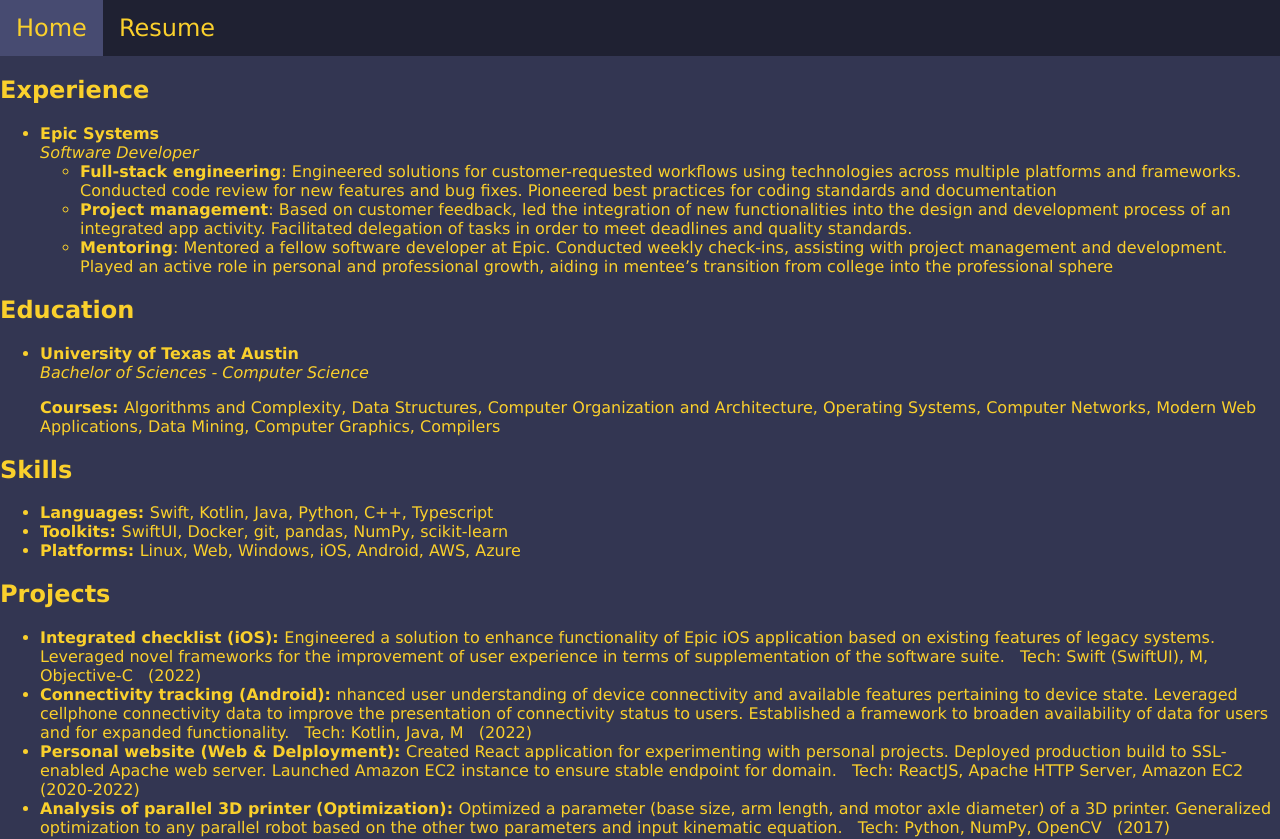
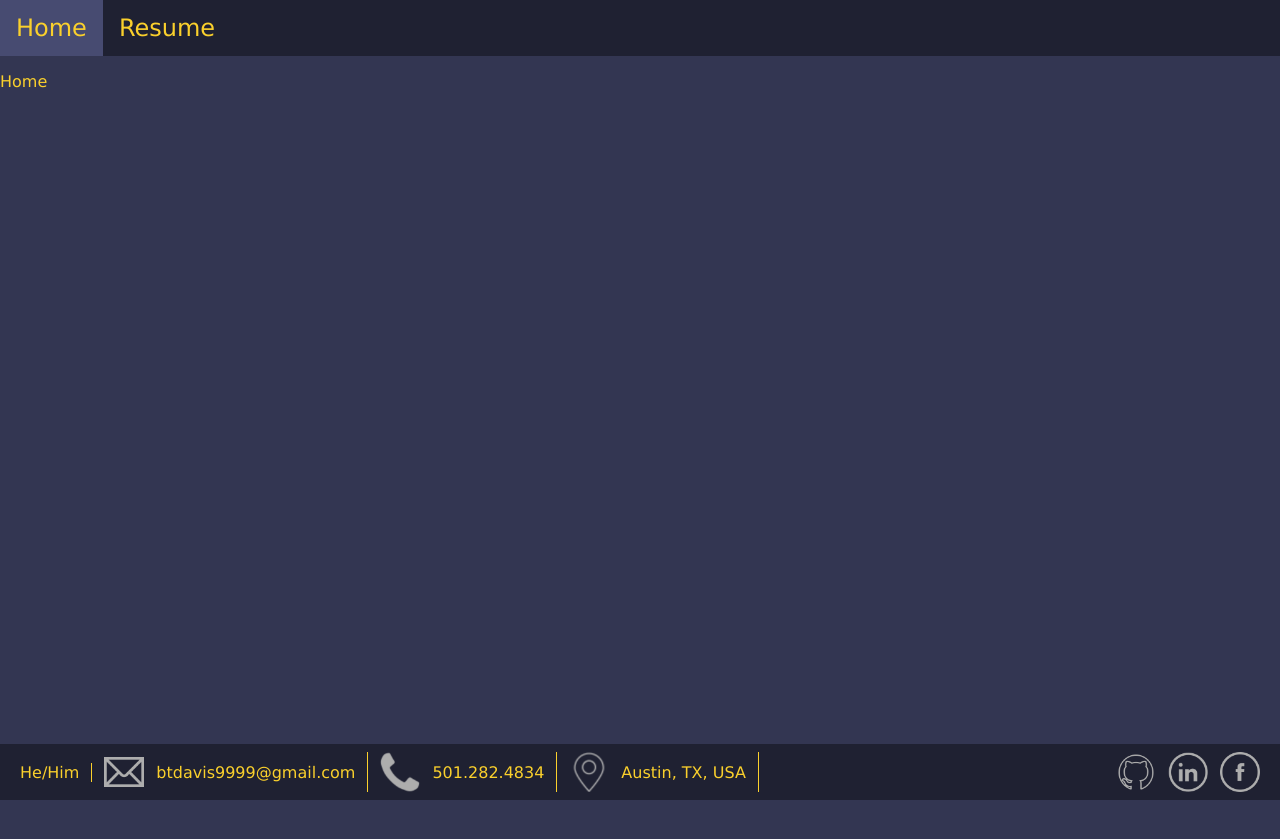
Before and after one commit to brocktdavis/my-website, a React (Create React App) app in the folder app/: page / in a window 1280 px wide. Shown: the top 839 px of the page. After the commit the page ends 800 px from the top, so only its background shows below. Built offline with nearby package versions, Linux system fonts and the light colour scheme.

Commit message:
Implement changing pages

```diff
--- a/app/src/component/App.js
+++ b/app/src/component/App.js
@@ -6,25 +6,38 @@
 import Resume from './pages/Resume';
 import Palette from './Palette';
 
+const pages = ['Home', 'Resume'];
+
 class App extends React.Component {
   constructor(props) {
     super(props);
     this.state = {
-      pages: ['Home', 'Resume'],
+      page: 'Home'
     }
   }
 
+  changePage(pageStr) {
+    this.setState({page: pageStr});
+  }
+
   render() {
+    let bodyContent = <p>404</p>;
+    if (this.state.page == 'Home') {
+      bodyContent = <p>Home</p>
+    } else if (this.state.page == 'Resume') {
+      bodyContent = <Resume />
+    }
+
     return (
       <div className="app">
         <Header
           className="app-header"
-          pages={this.state.pages}
-          onClick={(pageName) => alert(pageName)}
+          pages={pages}
+          onClick={(pageName) => this.changePage(pageName)}
         />
         <article className="app-body">
-          <Resume />
-          <Palette />
+          {bodyContent}
+          {/*<Palette />*/}
           {/*<p>Lorem ipsum dolor sit amet, consectetur adipiscing elit, sed do eiusmod tempor incididunt ut labore et dolore magna aliqua. Gravida in fermentum et sollicitudin ac orci. Convallis aenean et tortor at. Et egestas quis ipsum suspendisse ultrices gravida. Metus aliquam eleifend mi in. Libero volutpat sed cras ornare arcu dui. Viverra adipiscing at in tellus integer. At urna condimentum mattis pellentesque id nibh tortor id. Arcu ac tortor dignissim convallis aenean et tortor at. Sagittis nisl rhoncus mattis rhoncus urna neque viverra justo. Orci dapibus ultrices in iaculis. Libero justo laoreet sit amet cursus sit amet dictum sit. Iaculis urna id volutpat lacus. Tincidunt eget nullam non nisi est sit amet facilisis magna. Nulla posuere sollicitudin aliquam ultrices. Blandit libero volutpat sed cras ornare arcu.</p>
           <p>Lorem ipsum dolor sit amet, consectetur adipiscing elit, sed do eiusmod tempor incididunt ut labore et dolore magna aliqua. Gravida in fermentum et sollicitudin ac orci. Convallis aenean et tortor at. Et egestas quis ipsum suspendisse ultrices gravida. Metus aliquam eleifend mi in. Libero volutpat sed cras ornare arcu dui. Viverra adipiscing at in tellus integer. At urna condimentum mattis pellentesque id nibh tortor id. Arcu ac tortor dignissim convallis aenean et tortor at. Sagittis nisl rhoncus mattis rhoncus urna neque viverra justo. Orci dapibus ultrices in iaculis. Libero justo laoreet sit amet cursus sit amet dictum sit. Iaculis urna id volutpat lacus. Tincidunt eget nullam non nisi est sit amet facilisis magna. Nulla posuere sollicitudin aliquam ultrices. Blandit libero volutpat sed cras ornare arcu.</p>
           <p>Lorem ipsum dolor sit amet, consectetur adipiscing elit, sed do eiusmod tempor incididunt ut labore et dolore magna aliqua. Gravida in fermentum et sollicitudin ac orci. Convallis aenean et tortor at. Et egestas quis ipsum suspendisse ultrices gravida. Metus aliquam eleifend mi in. Libero volutpat sed cras ornare arcu dui. Viverra adipiscing at in tellus integer. At urna condimentum mattis pellentesque id nibh tortor id. Arcu ac tortor dignissim convallis aenean et tortor at. Sagittis nisl rhoncus mattis rhoncus urna neque viverra justo. Orci dapibus ultrices in iaculis. Libero justo laoreet sit amet cursus sit amet dictum sit. Iaculis urna id volutpat lacus. Tincidunt eget nullam non nisi est sit amet facilisis magna. Nulla posuere sollicitudin aliquam ultrices. Blandit libero volutpat sed cras ornare arcu.</p>
```
